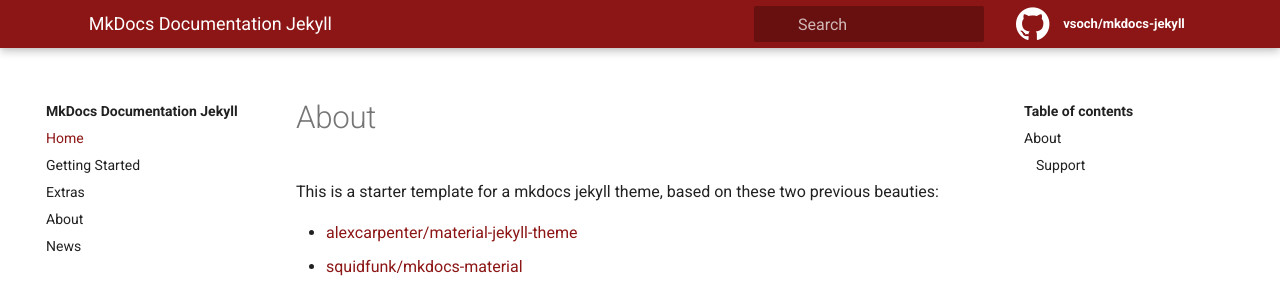
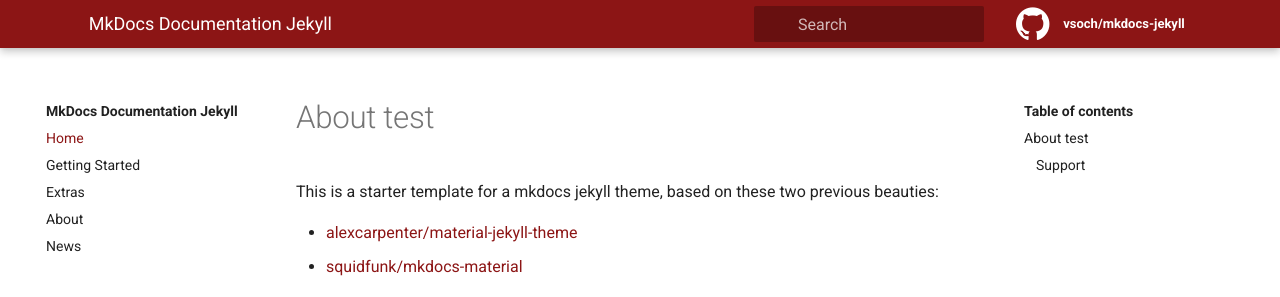
Before and after one commit to michaelcrook/test-mkdocs-jekyll, a Jekyll site: the page built from pages/about.md, in a window 1280 px wide and 900 px high. Shown: the top 297 px of the window. Built offline with Jekyll 4.4.1, drawn with Linux system fonts in a browser that asks for light colours.

Commit message:
Update about.md

```diff
--- a/pages/about.md
+++ b/pages/about.md
@@ -3,7 +3,7 @@ title: About
 permalink: /about/
 ---
 
-# About
+# About test
 
 This is a starter template for a mkdocs jekyll theme, based on these two
 previous beauties:
```
